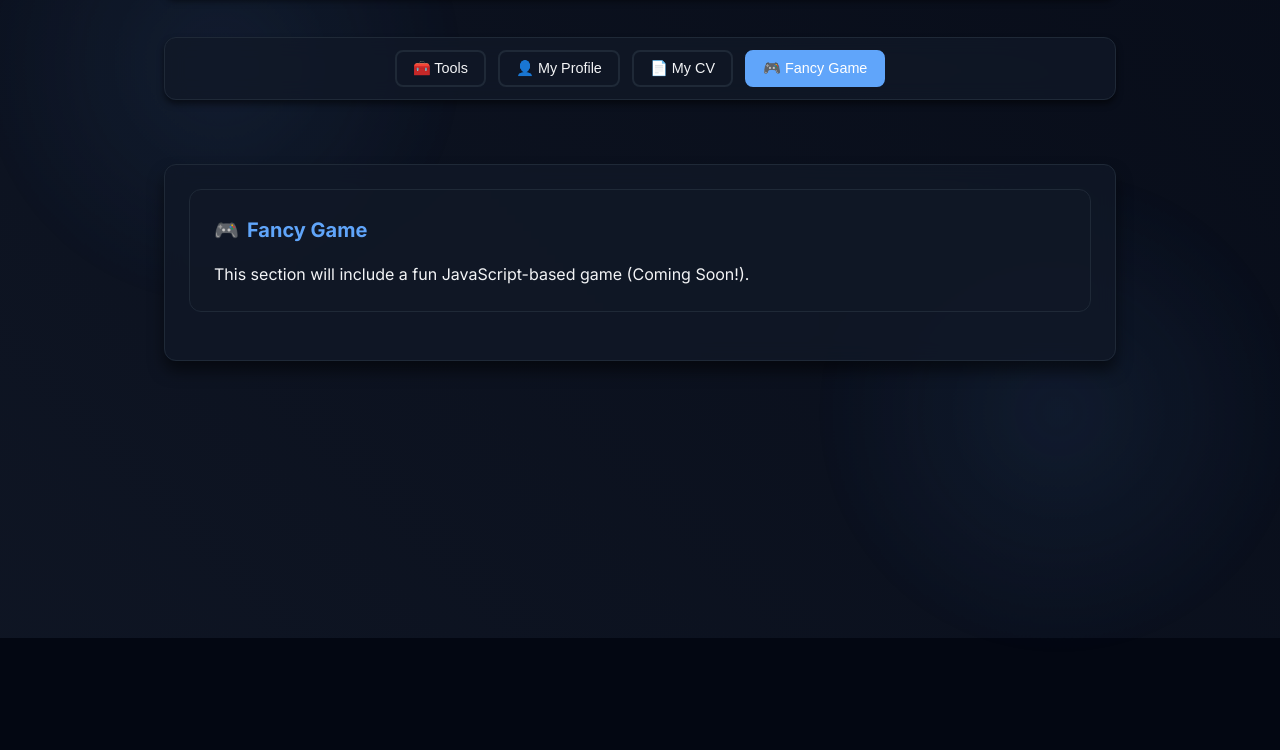
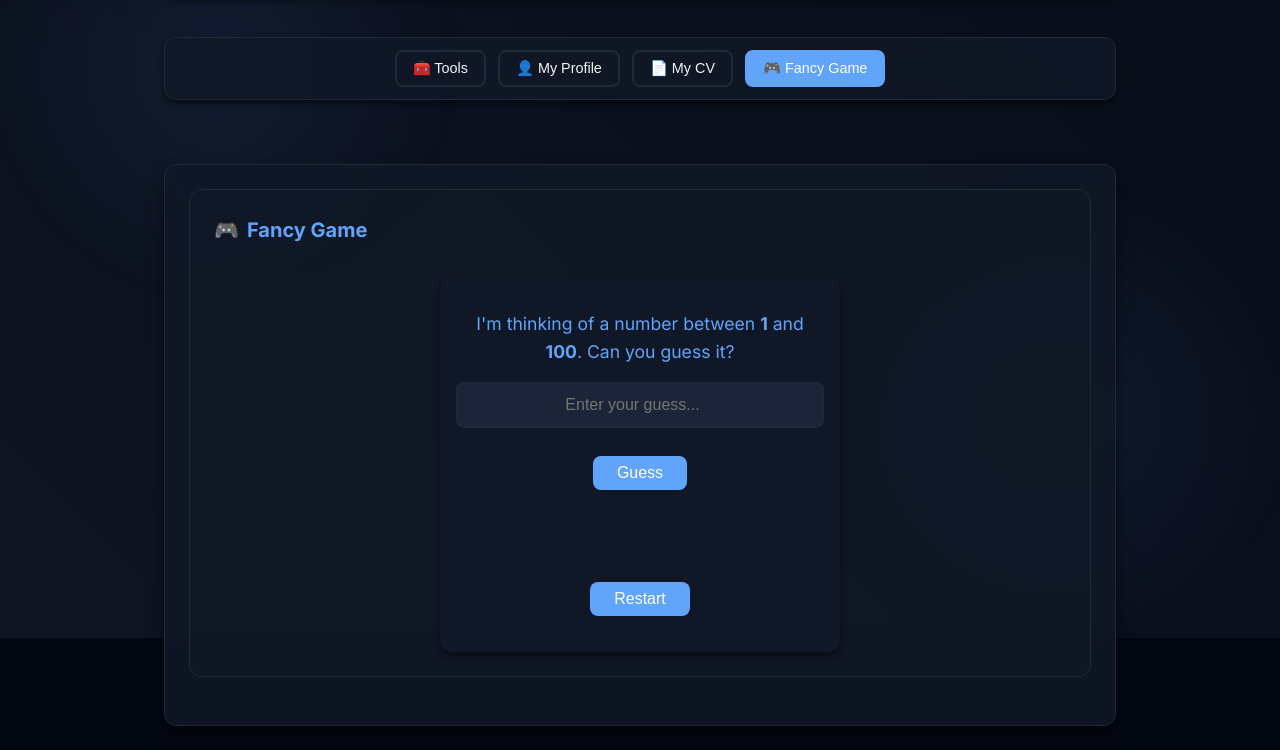
Before and after one commit to hosamyosri/cyberchef-lite, a plain HTML site: page index.html in a window 1280 px wide. Both pictures are taken after a click on the tab "🎮 Fancy Game". Shown: the part 162-912 px from the top of the page. Before the commit the page ends 800 px from the top, so only its background shows below. Drawn offline with nearby package versions, Linux system fonts and the light colour scheme.

Commit message:
feat: add dark-themed Guess the Number game to Fancy Game tab

```diff
--- a/index.html
+++ b/index.html
@@ -3,7 +3,7 @@
 <head>
   <meta charset="UTF-8" />
   <meta name="viewport" content="width=device-width, initial-scale=1.0" />
-  <title>hosam's tools - GitHub Pages Edition</title>
+  <title>hosam's tools</title>
   <link rel="preconnect" href="https://fonts.googleapis.com">
   <link rel="preconnect" href="https://fonts.gstatic.com" crossorigin>
   <link href="https://fonts.googleapis.com/css2?family=Inter:wght@400;500;600;700&family=Fira+Code:wght@400;500&display=swap" rel="stylesheet">
@@ -63,7 +63,9 @@
     <div id="game" class="tabcontent" style="display:none" role="tabpanel">
       <section>
         <h2><span class="icon">🎮</span> <span>Fancy Game</span></h2>
-        <p>This section will include a fun JavaScript-based game (Coming Soon!).</p>
+        <div id="gameArea">
+          <!-- Guess the Number game UI will be injected here -->
+        </div>
       </section>
     </div>
   </main>
--- a/script.js
+++ b/script.js
@@ -105,3 +105,66 @@ function cleanText() {
   const cleaned = [...input].filter(c => c >= ' ' && c <= '~').join("");
   document.getElementById("cleanOutput").textContent = cleaned;
 }
+
+// Fancy Game: Guess the Number
+function renderGuessGame() {
+  const gameArea = document.getElementById('gameArea');
+  gameArea.innerHTML = `
+    <div class="guess-game-container">
+      <p class="guess-game-desc">I'm thinking of a number between <b>1</b> and <b>100</b>. Can you guess it?</p>
+      <input id="guessInput" type="number" min="1" max="100" placeholder="Enter your guess..." />
+      <button onclick="submitGuess()">Guess</button>
+      <div id="guessFeedback" class="guess-feedback"></div>
+      <div id="guessTries" class="guess-tries"></div>
+      <button onclick="resetGuessGame()" class="guess-reset">Restart</button>
+    </div>
+  `;
+  window.secretNumber = Math.floor(Math.random() * 100) + 1;
+  window.guessCount = 0;
+  document.getElementById('guessFeedback').textContent = '';
+  document.getElementById('guessTries').textContent = '';
+}
+
+function submitGuess() {
+  const input = document.getElementById('guessInput');
+  const feedback = document.getElementById('guessFeedback');
+  const tries = document.getElementById('guessTries');
+  const guess = parseInt(input.value, 10);
+  if (isNaN(guess) || guess < 1 || guess > 100) {
+    feedback.textContent = 'Please enter a number between 1 and 100.';
+    feedback.style.color = '#f87171';
+    return;
+  }
+  window.guessCount++;
+  if (guess === window.secretNumber) {
+    feedback.textContent = `🎉 Correct! The number was ${window.secretNumber}.`;
+    feedback.style.color = '#10b981';
+    tries.textContent = `Tries: ${window.guessCount}`;
+  } else if (guess < window.secretNumber) {
+    feedback.textContent = 'Too low! Try a higher number.';
+    feedback.style.color = '#60a5fa';
+    tries.textContent = `Tries: ${window.guessCount}`;
+  } else {
+    feedback.textContent = 'Too high! Try a lower number.';
+    feedback.style.color = '#60a5fa';
+    tries.textContent = `Tries: ${window.guessCount}`;
+  }
+  input.value = '';
+}
+
+function resetGuessGame() {
+  renderGuessGame();
+}
+
+// Auto-render the game when the tab is opened
+const oldOpenTab = window.openTab;
+window.openTab = function(evt, tabName) {
+  oldOpenTab(evt, tabName);
+  if (tabName === 'game') {
+    renderGuessGame();
+  }
+};
+// If the game tab is open on load, render the game
+if (document.getElementById('game').style.display !== 'none') {
+  renderGuessGame();
+}
--- a/style.css
+++ b/style.css
@@ -386,3 +386,70 @@ pre::before {
     width: 100%;
   }
 }
+
+/* Guess the Number Game Styles */
+.guess-game-container {
+  background: rgba(17, 24, 39, 0.9);
+  border-radius: var(--radius-lg);
+  box-shadow: var(--shadow-md);
+  padding: 2rem 1rem;
+  max-width: 400px;
+  margin: 2rem auto 0 auto;
+  display: flex;
+  flex-direction: column;
+  align-items: center;
+  gap: 1rem;
+}
+.guess-game-desc {
+  color: var(--primary-color);
+  font-size: 1.1rem;
+  text-align: center;
+}
+.guess-game-container input[type="number"] {
+  background: rgba(30, 41, 59, 0.8);
+  color: var(--text-color);
+  border: 2px solid var(--border-color);
+  border-radius: var(--radius-md);
+  padding: 0.75rem 1rem;
+  font-size: 1rem;
+  width: 100%;
+  margin-bottom: 0.5rem;
+  text-align: center;
+}
+.guess-game-container button {
+  background: var(--primary-color);
+  color: white;
+  border: none;
+  border-radius: var(--radius-md);
+  padding: 0.5rem 1.5rem;
+  font-size: 1rem;
+  margin: 0.25rem 0;
+  cursor: pointer;
+  transition: background 0.2s, transform 0.2s;
+}
+.guess-game-container button:hover {
+  background: var(--secondary-color);
+  transform: translateY(-2px);
+}
+.guess-feedback {
+  min-height: 1.5em;
+  font-weight: 500;
+  text-align: center;
+  margin-top: 0.5rem;
+}
+.guess-tries {
+  color: #a3e635;
+  font-size: 0.95rem;
+  margin-top: 0.25rem;
+  text-align: center;
+}
+.guess-reset {
+  background: #334155;
+  color: #f3f4f6;
+  font-size: 0.9rem;
+  margin-top: 1rem;
+  padding: 0.4rem 1.2rem;
+}
+.guess-reset:hover {
+  background: #475569;
+}
```
